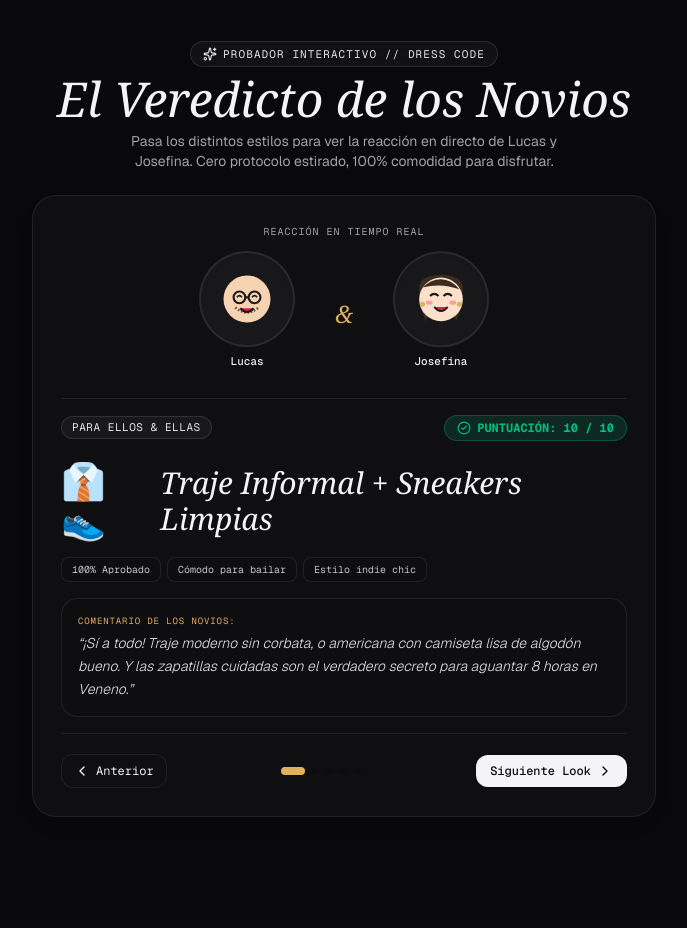
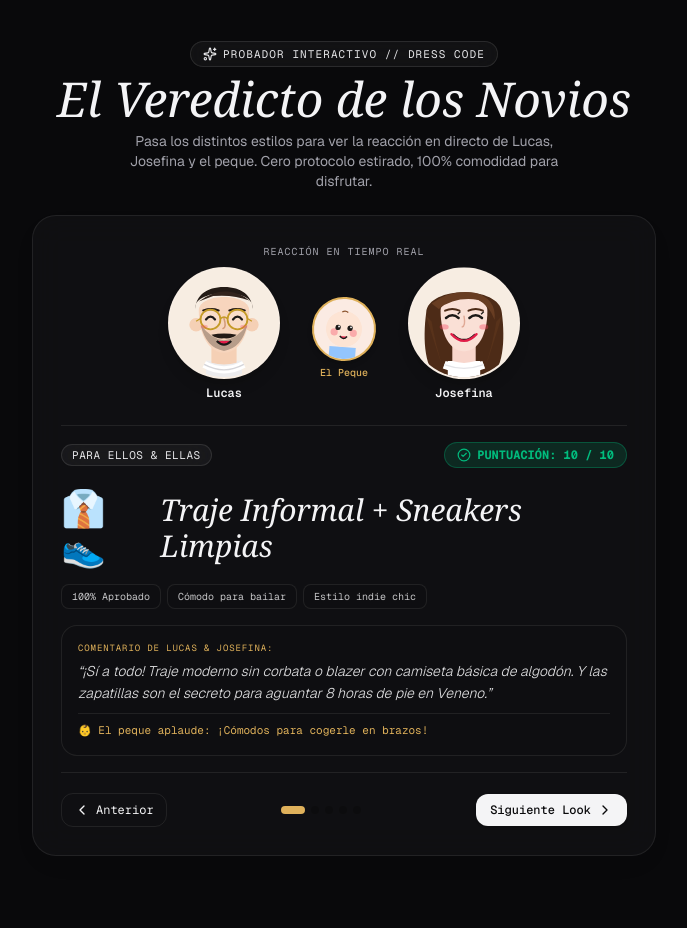
Before and after one commit to cocoxu-bit/boda-lucas-josefina, a Next.js app: page / in a window 1280 px wide. Shown: the part 4800-5728 px from the top of the page, without its empty margins (296-983 px from the left). Built offline with nearby package versions, Linux system fonts and the light colour scheme; a web font is replaced by a local one.

Commit message:
feat: custom family likeness avatars for Lucas, Josefina & baby + real photo polaroid

```diff
--- a/src/components/DressCodeInspector.tsx
+++ b/src/components/DressCodeInspector.tsx
@@ -2,8 +2,7 @@
 
 import React, { useState } from "react";
 import { motion, AnimatePresence } from "framer-motion";
-import { Sparkles, ChevronLeft, ChevronRight, ThumbsUp, ThumbsDown, AlertTriangle, CheckCircle2, XCircle } from "lucide-react";
-import { useTheme } from "@/context/ThemeContext";
+import { Sparkles, ChevronLeft, ChevronRight, CheckCircle2, AlertTriangle, XCircle, Heart } from "lucide-react";
 
 type MoodType = "love" | "meh" | "veto";
 
@@ -15,6 +14,7 @@ interface OutfitExample {
   scoreNum: number;
   mood: MoodType;
   quote: string;
+  babyReaction: string;
   badges: string[];
   emoji: string;
 }
@@ -27,7 +27,8 @@ const OUTFITS: OutfitExample[] = [
     score: "10 / 10",
     scoreNum: 10,
     mood: "love",
-    quote: "¡Sí a todo! Traje moderno sin corbata, o americana con camiseta lisa de algodón bueno. Y las zapatillas cuidadas son el verdadero secreto para aguantar 8 horas en Veneno.",
+    quote: "¡Sí a todo! Traje moderno sin corbata o blazer con camiseta básica de algodón. Y las zapatillas son el secreto para aguantar 8 horas de pie en Veneno.",
+    babyReaction: "👶 El peque aplaude: ¡Cómodos para cogerle en brazos!",
     badges: ["100% Aprobado", "Cómodo para bailar", "Estilo indie chic"],
     emoji: "👔👟",
   },
@@ -38,7 +39,8 @@ const OUTFITS: OutfitExample[] = [
     score: "10 / 10",
     scoreNum: 10,
     mood: "love",
-    quote: "Elegante, fresco y con libertad total de movimiento para pillar el cóctel al vuelo. Tacón sensato, botín o bailarinas elegantes. ¡Matrícula de honor!",
+    quote: "Elegante, fresco y con libertad total de movimiento para pillar el cóctel al vuelo. Tacón sensato, botín o bailarinas. ¡Matrícula de honor!",
+    babyReaction: "👶 El peque sonríe: ¡Colorido y sin peligro de tirones!",
     badges: ["Rollazo absoluto", "Cero peligro de caída", "Fotogénico"],
     emoji: "👗✨",
   },
@@ -49,18 +51,20 @@ const OUTFITS: OutfitExample[] = [
     score: "4 / 10",
     scoreNum: 4,
     mood: "meh",
-    quote: "Irás espectacular los primeros 25 minutos en Monforte. En Veneno a las 16:00 estarás pidiendo tiritas y una silla a gritos. Si te empeñas en llevarlo, mete calzado plano en el bolso.",
+    quote: "Irás espectacular los primeros 25 minutos de fotos en Monforte. En Veneno a las 16:00 estarás pidiendo tiritas a gritos. Si te lo pones, mete unas zapatillas en el bolso.",
+    babyReaction: "👶 El peque duda: ¡Cuidado con el equilibrio!",
     badges: ["Riesgo de ampolla: 99%", "Obligatorio calzado de repuesto"],
     emoji: "👠😣",
   },
   {
     id: "chaque-rigido",
     category: "Para Ellos",
-    title: "Chaqué Clásico con Chistera y Tirantes Rígidos",
+    title: "Chaqué Clásico con Chistera y Chaleco Rígido",
     score: "0 / 10",
     scoreNum: 0,
     mood: "veto",
     quote: "¡Por favor, no! Esto es una boda civil y vamos directos a Veneno, no a una gala en Buckingham. Vas a pasar un calor infernal y no vas a poder bailar Daft Punk.",
+    babyReaction: "👶 El peque llora de susto con la chistera.",
     badges: ["Veto total", "Demasiado encorsetado", "No pega nada"],
     emoji: "🎩❌",
   },
@@ -71,17 +75,18 @@ const OUTFITS: OutfitExample[] = [
     score: "-5 / 10",
     scoreNum: -5,
     mood: "veto",
-    quote: "A ver, tampoco te pases de alternativo, pillín. Es una boda civil con mucho amor, no el chiringuito de la Malvarrosa. Ven arreglado y guapo.",
+    quote: "A ver, tampoco te pases de alternativo, pillín. Es nuestra boda civil, no el chiringuito de la Malvarrosa. Ven guapo y arreglado.",
+    babyReaction: "👶 El peque saca tarjeta roja directa.",
     badges: ["Tarjeta roja directa", "Respeta el evento"],
     emoji: "🩳🩴",
   },
 ];
 
-// Stylized Animated Avatars for Lucas & Josefina
-const CoupleAvatars: React.FC<{ mood: MoodType }> = ({ mood }) => {
+// High-fidelity Custom Illustrated Avatars matching Lucas, Josefina & their baby
+const FamilyAvatars: React.FC<{ mood: MoodType }> = ({ mood }) => {
   return (
-    <div className="flex items-center justify-center gap-6 sm:gap-10 py-4">
-      {/* LUCAS AVATAR */}
+    <div className="flex items-center justify-center gap-4 sm:gap-8 py-3">
+      {/* LUCAS AVATAR (Brown short hair, round gold glasses, neat moustache & beard, white t-shirt) */}
       <motion.div
         animate={
           mood === "veto"
@@ -93,70 +98,144 @@ const CoupleAvatars: React.FC<{ mood: MoodType }> = ({ mood }) => {
         transition={{ repeat: Infinity, duration: mood === "veto" ? 0.3 : 2 }}
         className="flex flex-col items-center"
       >
-        <div className="relative w-20 h-20 sm:w-24 sm:h-24 rounded-full border-2 border-[var(--card-border)] bg-[var(--chip-bg)] flex items-center justify-center overflow-hidden shadow-inner">
-          <svg viewBox="0 0 100 100" className="w-full h-full p-1">
-            {/* Hair */}
-            <path d="M 28 36 C 28 18, 72 18, 72 36 C 68 28, 38 28, 28 36 Z" fill="#2d2824" />
-            {/* Head */}
-            <circle cx="50" cy="50" r="28" fill="#f6d3b3" />
-            {/* Glasses */}
-            <circle cx="41" cy="48" r="7" stroke="#1c1917" strokeWidth="2.5" fill="none" />
-            <circle cx="59" cy="48" r="7" stroke="#1c1917" strokeWidth="2.5" fill="none" />
-            <line x1="48" y1="48" x2="52" y2="48" stroke="#1c1917" strokeWidth="2.5" />
+        <div className="relative w-24 h-24 sm:w-28 sm:h-28 rounded-full border-2 border-[var(--card-border)] bg-[#f7ede2] dark:bg-[#1a1715] flex items-center justify-center overflow-hidden shadow-lg">
+          <svg viewBox="0 0 120 120" className="w-full h-full">
+            {/* White T-shirt Neck */}
+            <path d="M 40 102 L 40 120 L 80 120 L 80 102 Z" fill="#ececee" />
+            <path d="M 38 106 Q 60 118 82 106" stroke="#ffffff" strokeWidth="8" fill="none" />
+            <path d="M 38 106 Q 60 118 82 106" stroke="#d4d4d8" strokeWidth="1.5" fill="none" />
 
-            {/* Eyes based on mood */}
+            {/* Neck */}
+            <path d="M 46 82 L 46 104 Q 60 108 74 104 L 74 82 Z" fill="#f5d0b5" />
+
+            {/* Ears */}
+            <circle cx="29" cy="62" r="7.5" fill="#f5d0b5" />
+            <circle cx="91" cy="62" r="7.5" fill="#f5d0b5" />
+
+            {/* Head Shape */}
+            <path d="M 32 46 C 32 26, 88 26, 88 46 C 88 74, 76 93, 60 93 C 44 93, 32 74, 32 46 Z" fill="#f7d5bd" />
+
+            {/* Lucas's Dark Brown Hair (Short sides, natural top volume) */}
+            <path d="M 28 44 C 26 22, 94 20, 92 44 C 91 30, 80 20, 60 20 C 40 20, 29 30, 28 44 Z" fill="#241b16" />
+            <path d="M 32 36 Q 48 24 64 25 Q 78 26 88 35 Q 70 28 48 30 Z" fill="#32241d" />
+
+            {/* Beard & Stubble along jawline & chin */}
+            <path d="M 34 62 Q 60 96 86 62 Q 80 88 60 91 Q 40 88 34 62 Z" fill="#241b16" opacity="0.3" />
+            {/* Dark neat moustache */}
+            <path d="M 46 73 Q 60 70 74 73 Q 68 78 60 77 Q 52 78 46 73 Z" fill="#241b16" />
+
+            {/* Eyebrows */}
+            <path d="M 37 46 Q 46 43 54 46" stroke="#241b16" strokeWidth="2.5" strokeLinecap="round" fill="none" />
+            <path d="M 66 46 Q 74 43 83 46" stroke="#241b16" strokeWidth="2.5" strokeLinecap="round" fill="none" />
+
+            {/* Lucas's Gold Wireframe Round Glasses (Signature Look) */}
+            <circle cx="45" cy="56" r="11" stroke="#c59b27" strokeWidth="2" fill="rgba(255,255,255,0.18)" />
+            <circle cx="75" cy="56" r="11" stroke="#c59b27" strokeWidth="2" fill="rgba(255,255,255,0.18)" />
+            <path d="M 56 55 Q 60 52 64 55" stroke="#c59b27" strokeWidth="1.8" fill="none" />
+            <line x1="34" y1="55" x2="29" y2="58" stroke="#c59b27" strokeWidth="1.5" />
+            <line x1="86" y1="55" x2="91" y2="58" stroke="#c59b27" strokeWidth="1.5" />
+
+            {/* Eyes according to mood */}
             {mood === "love" && (
               <>
-                <path d="M 38 48 Q 41 44 44 48" stroke="#1c1917" strokeWidth="2" fill="none" />
-                <path d="M 56 48 Q 59 44 62 48" stroke="#1c1917" strokeWidth="2" fill="none" />
+                <path d="M 40 56 Q 45 50 50 56" stroke="#1c1917" strokeWidth="2.5" strokeLinecap="round" fill="none" />
+                <path d="M 70 56 Q 75 50 80 56" stroke="#1c1917" strokeWidth="2.5" strokeLinecap="round" fill="none" />
+                <ellipse cx="38" cy="64" rx="4" ry="2" fill="#f43f5e" opacity="0.3" />
+                <ellipse cx="82" cy="64" rx="4" ry="2" fill="#f43f5e" opacity="0.3" />
               </>
             )}
             {mood === "meh" && (
               <>
-                <circle cx="43" cy="48" r="2" fill="#1c1917" />
-                <circle cx="61" cy="48" r="2" fill="#1c1917" />
+                <circle cx="47" cy="56" r="2.5" fill="#1c1917" />
+                <circle cx="77" cy="56" r="2.5" fill="#1c1917" />
               </>
             )}
             {mood === "veto" && (
               <>
-                <line x1="38" y1="45" x2="44" y2="51" stroke="#dc2626" strokeWidth="2.5" />
-                <line x1="44" y1="45" x2="38" y2="51" stroke="#dc2626" strokeWidth="2.5" />
-                <line x1="56" y1="45" x2="62" y2="51" stroke="#dc2626" strokeWidth="2.5" />
-                <line x1="62" y1="45" x2="56" y2="51" stroke="#dc2626" strokeWidth="2.5" />
+                <line x1="41" y1="52" x2="49" y2="60" stroke="#dc2626" strokeWidth="2.5" />
+                <line x1="49" y1="52" x2="41" y2="60" stroke="#dc2626" strokeWidth="2.5" />
+                <line x1="71" y1="52" x2="79" y2="60" stroke="#dc2626" strokeWidth="2.5" />
+                <line x1="79" y1="52" x2="71" y2="60" stroke="#dc2626" strokeWidth="2.5" />
               </>
             )}
 
-            {/* Stubble / Beard */}
-            <path d="M 36 60 Q 50 72 64 60" stroke="#785942" strokeWidth="3" strokeDasharray="2,2" fill="none" />
+            {/* Nose */}
+            <path d="M 60 55 Q 63 65 59 66" stroke="#d49b78" strokeWidth="1.8" strokeLinecap="round" fill="none" />
 
             {/* Mouth */}
             {mood === "love" && (
-              <path d="M 42 61 Q 50 70 58 61" stroke="#1c1917" strokeWidth="2.5" fill="#e11d48" />
+              <path d="M 52 80 Q 60 88 68 80" stroke="#1c1917" strokeWidth="2.5" fill="#e11d48" />
             )}
             {mood === "meh" && (
-              <line x1="43" y1="62" x2="57" y2="62" stroke="#1c1917" strokeWidth="2.5" />
+              <line x1="53" y1="81" x2="67" y2="81" stroke="#1c1917" strokeWidth="2.5" strokeLinecap="round" />
             )}
             {mood === "veto" && (
-              <path d="M 42 66 Q 50 56 58 66" stroke="#1c1917" strokeWidth="2.5" fill="none" />
+              <path d="M 52 84 Q 60 76 68 84" stroke="#1c1917" strokeWidth="2.5" fill="none" strokeLinecap="round" />
             )}
           </svg>
 
-          {/* Floating Emoji Reaction badge */}
-          <span className="absolute -bottom-1 -right-1 text-base">
+          {/* Floating Mood Badge */}
+          <span className="absolute -bottom-1 -right-1 text-lg">
             {mood === "love" ? "😍" : mood === "meh" ? "😐" : "😱"}
           </span>
         </div>
-        <span className="font-mono-swiss text-[11px] font-medium text-[var(--fg-primary)] mt-1.5">
+        <span className="font-mono-swiss text-xs font-semibold text-[var(--fg-primary)] mt-1.5">
           Lucas
         </span>
       </motion.div>
 
-      {/* VS / & Badge */}
-      <div className="font-serif-editorial text-2xl text-[var(--accent-gold)] italic">
-        &
+      {/* THE BABY CAMEO (In their arms) */}
+      <div className="flex flex-col items-center">
+        <motion.div
+          animate={mood === "love" ? { rotate: [0, -8, 8, 0] } : {}}
+          transition={{ repeat: Infinity, duration: 2.5 }}
+          className="relative w-14 h-14 sm:w-16 sm:h-16 rounded-full border-2 border-[var(--accent-gold)] bg-[#fbebe3] dark:bg-[#231e1c] flex items-center justify-center shadow-md overflow-hidden"
+        >
+          <svg viewBox="0 0 100 100" className="w-full h-full">
+            {/* Cute Baby Blue Vichy Gingham Bib/Romper */}
+            <path d="M 28 80 L 28 100 L 72 100 L 72 80 Z" fill="#93c5fd" />
+            {/* Baby Head */}
+            <circle cx="50" cy="50" r="30" fill="#fde4d4" />
+            {/* Gentle baby hair fuzz */}
+            <path d="M 45 22 Q 50 18 55 22" stroke="#8a532d" strokeWidth="2" fill="none" />
+            {/* Rosy baby cheeks */}
+            <circle cx="34" cy="56" r="6" fill="#f43f5e" opacity="0.35" />
+            <circle cx="66" cy="56" r="6" fill="#f43f5e" opacity="0.35" />
+            {/* Eyes */}
+            {mood === "love" && (
+              <>
+                <circle cx="40" cy="48" r="4.5" fill="#1c1917" />
+                <circle cx="41.5" cy="46.5" r="1.5" fill="#ffffff" />
+                <circle cx="60" cy="48" r="4.5" fill="#1c1917" />
+                <circle cx="61.5" cy="46.5" r="1.5" fill="#ffffff" />
+                <path d="M 44 62 Q 50 70 56 62" stroke="#1c1917" strokeWidth="2.5" fill="#f43f5e" />
+              </>
+            )}
+            {mood === "meh" && (
+              <>
+                <path d="M 37 49 L 45 49" stroke="#1c1917" strokeWidth="2" strokeLinecap="round" />
+                <path d="M 55 49 L 63 49" stroke="#1c1917" strokeWidth="2" strokeLinecap="round" />
+                <circle cx="50" cy="62" r="3" fill="#1c1917" />
+              </>
+            )}
+            {mood === "veto" && (
+              <>
+                <path d="M 36 50 Q 41 44 46 50" stroke="#dc2626" strokeWidth="2.5" fill="none" />
+                <path d="M 54 50 Q 59 44 64 50" stroke="#dc2626" strokeWidth="2.5" fill="none" />
+                <ellipse cx="50" cy="64" rx="5" ry="7" fill="#dc2626" />
+              </>
+            )}
+          </svg>
+          <span className="absolute -bottom-1 -right-1 text-xs">
+            {mood === "love" ? "🍼" : mood === "meh" ? "💤" : "😭"}
+          </span>
+        </motion.div>
+        <span className="font-mono-swiss text-[10px] text-[var(--accent-gold)] font-medium mt-1">
+          El Peque
+        </span>
       </div>
 
-      {/* JOSEFINA AVATAR */}
+      {/* JOSEFINA AVATAR (Long wavy chestnut hair, warm smile, radiant eyes, white ruffle dress) */}
       <motion.div
         animate={
           mood === "veto"
@@ -168,64 +247,85 @@ const CoupleAvatars: React.FC<{ mood: MoodType }> = ({ mood }) => {
         transition={{ repeat: Infinity, duration: mood === "veto" ? 0.3 : 2, delay: 0.15 }}
         className="flex flex-col items-center"
       >
-        <div className="relative w-20 h-20 sm:w-24 sm:h-24 rounded-full border-2 border-[var(--card-border)] bg-[var(--chip-bg)] flex items-center justify-center overflow-hidden shadow-inner">
-          <svg viewBox="0 0 100 100" className="w-full h-full p-1">
-            {/* Long styled hair */}
-            <path d="M 24 35 C 24 16, 76 16, 76 35 C 76 60, 68 76, 68 76 C 60 48, 40 48, 32 76 C 32 76, 24 60, 24 35 Z" fill="#3b2b20" />
-            {/* Head */}
-            <circle cx="50" cy="50" r="26" fill="#fbe0cb" />
-            {/* Bangs / Front hair */}
-            <path d="M 28 36 Q 50 30 72 38 Q 62 26 50 26 Q 38 26 28 36 Z" fill="#3b2b20" />
+        <div className="relative w-24 h-24 sm:w-28 sm:h-28 rounded-full border-2 border-[var(--card-border)] bg-[#f7ede2] dark:bg-[#1a1715] flex items-center justify-center overflow-hidden shadow-lg">
+          <svg viewBox="0 0 120 120" className="w-full h-full">
+            {/* Long Wavy Chestnut Hair Back Layer */}
+            <path d="M 18 48 C 14 78, 16 115, 34 120 L 86 120 C 104 115, 106 78, 102 48 C 100 18, 20 18, 18 48 Z" fill="#4d2b17" />
 
-            {/* Earrings */}
-            <circle cx="28" cy="56" r="3" fill="#dfb15b" />
-            <circle cx="72" cy="56" r="3" fill="#dfb15b" />
+            {/* White Dress Ruffle Neck */}
+            <path d="M 42 102 L 42 120 L 78 120 L 78 102 Z" fill="#ffffff" />
+            <path d="M 38 106 Q 60 114 82 106" stroke="#ffffff" strokeWidth="9" fill="none" />
+            <path d="M 38 106 Q 60 114 82 106" stroke="#e4e4e7" strokeWidth="1.5" fill="none" />
 
-            {/* Eyes based on mood */}
+            {/* Neck */}
+            <path d="M 47 80 L 47 102 Q 60 106 73 102 L 73 80 Z" fill="#f8d6cc" />
+
+            {/* Head Shape */}
+            <path d="M 34 46 C 34 26, 86 26, 86 46 C 86 72, 76 91, 60 91 C 44 91, 34 72, 34 46 Z" fill="#fae0d6" />
+
+            {/* Natural Wavy Hair Strands Falling Over Front */}
+            <path d="M 24 38 Q 45 22 72 26 Q 96 32 94 56 Q 88 40 76 34 Q 50 30 32 44 Z" fill="#683d22" />
+            <path d="M 18 52 Q 28 85 36 108 Q 28 82 24 58 Z" fill="#58321a" />
+            <path d="M 102 52 Q 92 85 84 108 Q 92 82 96 58 Z" fill="#58321a" />
+
+            {/* Eyebrows */}
+            <path d="M 39 46 Q 47 42 55 46" stroke="#4d2b17" strokeWidth="2.2" strokeLinecap="round" fill="none" />
+            <path d="M 65 46 Q 73 42 81 46" stroke="#4d2b17" strokeWidth="2.2" strokeLinecap="round" fill="none" />
+
+            {/* Josefina's Expressive Warm Eyes */}
             {mood === "love" && (
               <>
-                <path d="M 37 46 Q 42 41 47 46" stroke="#1c1917" strokeWidth="2.5" fill="none" />
-                <path d="M 53 46 Q 58 41 63 46" stroke="#1c1917" strokeWidth="2.5" fill="none" />
+                <path d="M 40 54 Q 47 48 54 54" stroke="#1c1917" strokeWidth="2.8" strokeLinecap="round" fill="none" />
+                <path d="M 66 54 Q 73 48 80 54" stroke="#1c1917" strokeWidth="2.8" strokeLinecap="round" fill="none" />
+                {/* Eyelashes */}
+                <line x1="53" y1="50" x2="56" y2="47" stroke="#1c1917" strokeWidth="1.5" />
+                <line x1="79" y1="50" x2="82" y2="47" stroke="#1c1917" strokeWidth="1.5" />
                 {/* Blushing cheeks */}
-                <ellipse cx="36" cy="54" rx="4" ry="2.5" fill="#f43f5e" opacity="0.4" />
-                <ellipse cx="64" cy="54" rx="4" ry="2.5" fill="#f43f5e" opacity="0.4" />
+                <ellipse cx="38" cy="64" rx="5" ry="3" fill="#f43f5e" opacity="0.38" />
+                <ellipse cx="82" cy="64" rx="5" ry="3" fill="#f43f5e" opacity="0.38" />
               </>
             )}
             {mood === "meh" && (
               <>
-                <circle cx="42" cy="46" r="2.2" fill="#1c1917" />
-                <circle cx="58" cy="46" r="2.2" fill="#1c1917" />
+                <circle cx="47" cy="54" r="3" fill="#1c1917" />
+                <circle cx="73" cy="54" r="3" fill="#1c1917" />
                 {/* Sweat drop */}
-                <path d="M 70 40 Q 72 45 68 47 Q 66 45 70 40 Z" fill="#38bdf8" />
+                <path d="M 85 45 Q 88 51 84 53 Q 82 51 85 45 Z" fill="#38bdf8" />
               </>
             )}
             {mood === "veto" && (
               <>
-                <line x1="37" y1="43" x2="47" y2="49" stroke="#dc2626" strokeWidth="2.5" />
-                <line x1="47" y1="43" x2="37" y2="49" stroke="#dc2626" strokeWidth="2.5" />
-                <line x1="53" y1="43" x2="63" y2="49" stroke="#dc2626" strokeWidth="2.5" />
-                <line x1="63" y1="43" x2="53" y2="49" stroke="#dc2626" strokeWidth="2.5" />
+                <line x1="42" y1="50" x2="52" y2="58" stroke="#dc2626" strokeWidth="2.5" />
+                <line x1="52" y1="50" x2="42" y2="58" stroke="#dc2626" strokeWidth="2.5" />
+                <line x1="68" y1="50" x2="78" y2="58" stroke="#dc2626" strokeWidth="2.5" />
+                <line x1="78" y1="50" x2="68" y2="58" stroke="#dc2626" strokeWidth="2.5" />
               </>
             )}
 
-            {/* Mouth */}
+            {/* Nose */}
+            <path d="M 60 52 Q 62 63 58 64" stroke="#e0a996" strokeWidth="1.6" strokeLinecap="round" fill="none" />
+
+            {/* Josefina's Radiant Smile with teeth showing */}
             {mood === "love" && (
-              <path d="M 42 59 Q 50 69 58 59" stroke="#1c1917" strokeWidth="2.2" fill="#e11d48" />
+              <>
+                <path d="M 48 72 Q 60 84 72 72 Q 60 86 48 72 Z" fill="#ffffff" stroke="#1c1917" strokeWidth="1.5" />
+                <path d="M 46 72 Q 60 87 74 72" stroke="#e11d48" strokeWidth="2.5" fill="none" strokeLinecap="round" />
+              </>
             )}
             {mood === "meh" && (
-              <path d="M 43 61 Q 50 58 57 61" stroke="#1c1917" strokeWidth="2.2" fill="none" />
+              <path d="M 50 74 Q 60 70 70 74" stroke="#1c1917" strokeWidth="2.5" fill="none" strokeLinecap="round" />
             )}
             {mood === "veto" && (
-              <ellipse cx="50" cy="62" rx="4.5" ry="6" fill="#1c1917" />
+              <ellipse cx="60" cy="74" rx="6" ry="7" fill="#1c1917" />
             )}
           </svg>
 
-          {/* Floating Emoji Reaction badge */}
-          <span className="absolute -bottom-1 -right-1 text-base">
+          {/* Floating Mood Badge */}
+          <span className="absolute -bottom-1 -right-1 text-lg">
             {mood === "love" ? "🥰" : mood === "meh" ? "😬" : "🙅‍♀️"}
           </span>
         </div>
-        <span className="font-mono-swiss text-[11px] font-medium text-[var(--fg-primary)] mt-1.5">
+        <span className="font-mono-swiss text-xs font-semibold text-[var(--fg-primary)] mt-1.5">
           Josefina
         </span>
       </motion.div>
@@ -257,7 +357,7 @@ export const DressCodeInspector: React.FC = () => {
           El Veredicto de los Novios
         </h2>
         <p className="font-sans-ui text-xs sm:text-sm text-[var(--fg-muted)] max-w-md mx-auto">
-          Pasa los distintos estilos para ver la reacción en directo de Lucas y Josefina. Cero protocolo estirado, 100% comodidad para disfrutar.
+          Pasa los distintos estilos para ver la reacción en directo de Lucas, Josefina y el peque. Cero protocolo estirado, 100% comodidad para disfrutar.
         </p>
       </div>
 
@@ -268,7 +368,7 @@ export const DressCodeInspector: React.FC = () => {
           <div className="text-center font-mono-swiss text-[10px] uppercase tracking-widest text-[var(--fg-muted)]">
             REACCIÓN EN TIEMPO REAL
           </div>
-          <CoupleAvatars mood={currentOutfit.mood} />
+          <FamilyAvatars mood={currentOutfit.mood} />
         </div>
 
         {/* Outfit Card Slide */}
@@ -325,13 +425,19 @@ export const DressCodeInspector: React.FC = () => {
             </div>
 
             {/* The Quote from Lucas & Josefina */}
-            <div className="p-4 rounded-2xl bg-black/[0.02] dark:bg-white/[0.02] border border-[var(--card-border)] relative">
-              <span className="font-mono-swiss text-[9px] uppercase tracking-widest text-[var(--accent-gold)] block mb-1">
-                COMENTARIO DE LOS NOVIOS:
-              </span>
-              <p className="font-sans-ui text-xs sm:text-sm text-[var(--fg-primary)]/90 font-light leading-relaxed italic">
-                &ldquo;{currentOutfit.quote}&rdquo;
-              </p>
+            <div className="p-4 rounded-2xl bg-black/[0.02] dark:bg-white/[0.02] border border-[var(--card-border)] relative space-y-2">
+              <div>
+                <span className="font-mono-swiss text-[9px] uppercase tracking-widest text-[var(--accent-gold)] block mb-1">
+                  COMENTARIO DE LUCAS & JOSEFINA:
+                </span>
+                <p className="font-sans-ui text-xs sm:text-sm text-[var(--fg-primary)]/90 font-light leading-relaxed italic">
+                  &ldquo;{currentOutfit.quote}&rdquo;
+                </p>
+              </div>
+
+              <div className="pt-2 border-t border-[var(--card-border)] font-mono-swiss text-[11px] text-[var(--accent-gold)]">
+                {currentOutfit.babyReaction}
+              </div>
             </div>
           </motion.div>
         </AnimatePresence>
--- a/src/components/PhysicsGallery.tsx
+++ b/src/components/PhysicsGallery.tsx
@@ -33,10 +33,10 @@ const POLAROIDS_DATA: PolaroidItem[] = [
   },
   {
     id: "p3",
-    caption: "Lucas & Josefina",
+    caption: "Lucas, Josefina & peque",
     sub: "06 • 02 • 2027",
     color: "#18181b",
-    imgUrl: "https://images.unsplash.com/photo-1519741497674-611481863552?auto=format&fit=crop&w=600&q=80",
+    imgUrl: "/images/lucas-josefina.png",
     rotation: -0.04,
   },
   {
```
Also changed, not shown: public/images/lucas-josefina.png (added).
